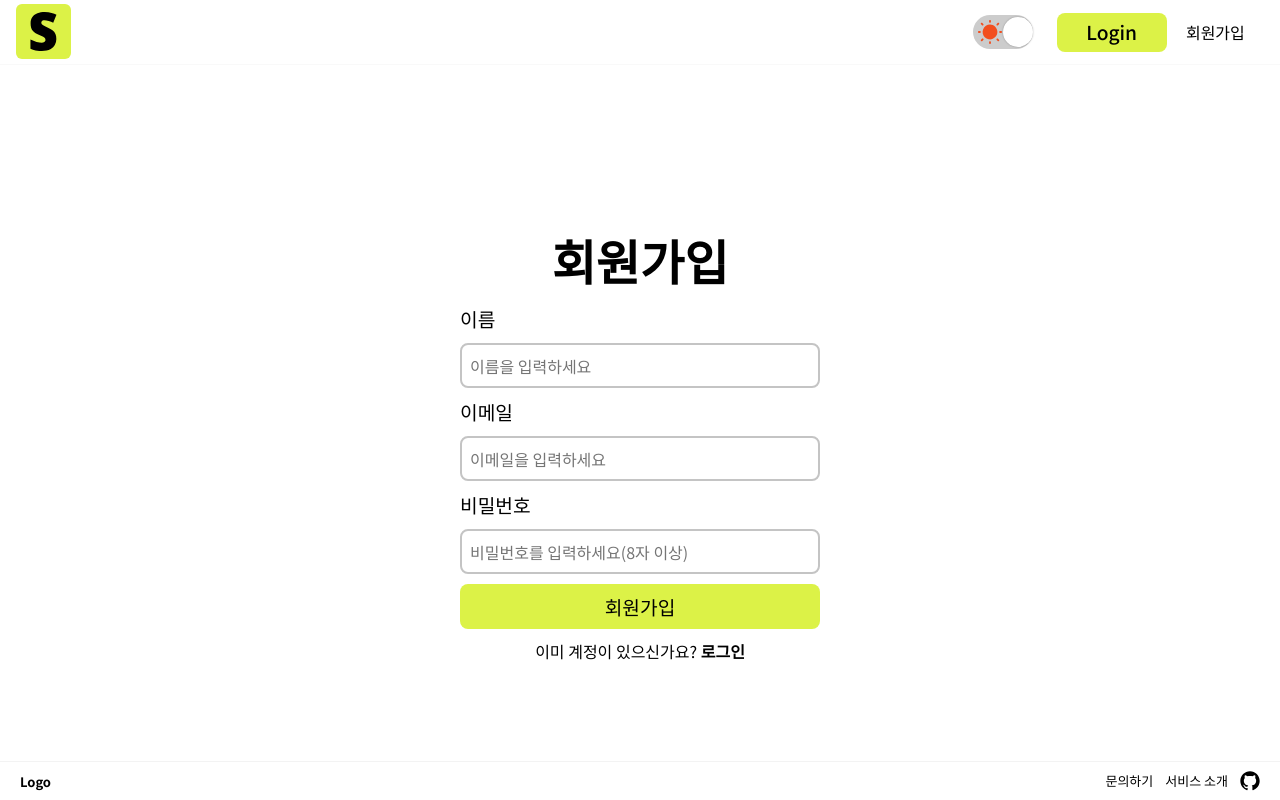
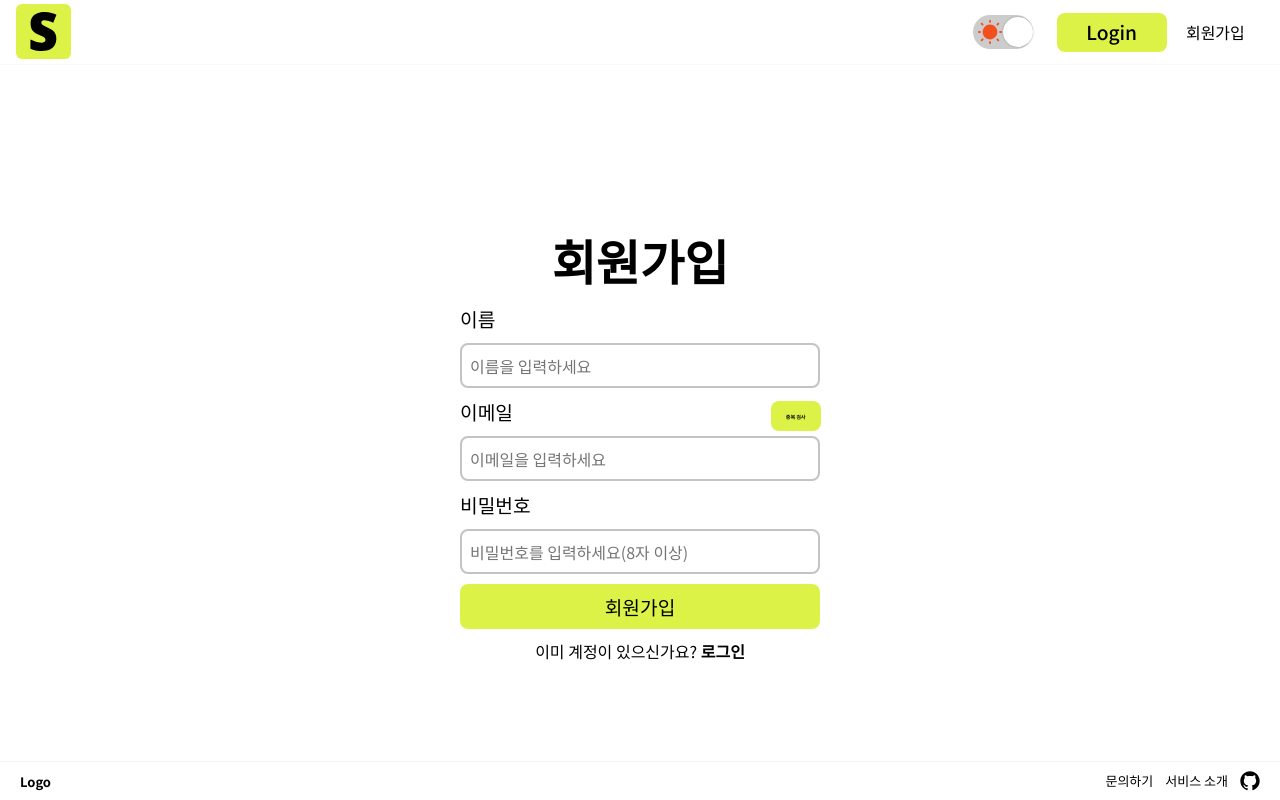
Before and after one commit to codestates-seb/seb43_main_001, a React (Create React App) app in the folder client/: page /SignUp in a window 1280 px wide. Built offline with nearby package versions, Linux system fonts and the light colour scheme; no server answers; what @xeger/quill-image-actions, @xeger/quill-image-formats would draw is missing.

Commit message:
feat:이메일 중복 체크 기능 추가

```diff
--- a/client/src/api/client.ts
+++ b/client/src/api/client.ts
@@ -383,4 +383,11 @@ export const postEmail = async (email: string, userId: string) => {
     .then(() => LoginAPI.githubLogin());
 };
 
+// * : CheckEmail
+export const postCheckEmail = async (email: string) => {
+  return await tokenClient.post('/users/check-email', {
+    email,
+  });
+};
+
 export { tokenClient };
--- a/client/src/components/SignUp/SignInput.style.ts
+++ b/client/src/components/SignUp/SignInput.style.ts
@@ -18,6 +18,7 @@ export const SignTitle = styled.div`
 `;
 
 export const SignInput = styled.input`
+  position: relative;
   width: 360px;
   height: 45px;
   border: 2px solid ${subFontColor};
--- a/client/src/components/SignUp/SignInput.tsx
+++ b/client/src/components/SignUp/SignInput.tsx
@@ -1,4 +1,7 @@
 import * as S from './SignInput.style';
+
+// react
+import React from 'react';
 
 type SignInputProps = {
   type: string;
@@ -6,13 +9,15 @@ type SignInputProps = {
   placeholder: string;
   value: string;
   setValue: React.Dispatch<React.SetStateAction<string>>;
+  children?: React.ReactNode;
 };
 
-function SignInput({ type, name, placeholder, value, setValue }: SignInputProps) {
+const SignInput: React.FC<SignInputProps> = ({ type, name, placeholder, value, setValue }) => {
   return (
     <S.Wrapper>
       <S.SignTitle>{name}</S.SignTitle>
       <S.SignInput
+        className={type === 'email' ? 'shorten-input' : ''}
         type={type}
         placeholder={placeholder}
         value={value}
@@ -20,6 +25,6 @@ function SignInput({ type, name, placeholder, value, setValue }: SignInputProps)
       />
     </S.Wrapper>
   );
-}
+};
 
 export default SignInput;
--- a/client/src/components/SignUp/SignupForm.style.ts
+++ b/client/src/components/SignUp/SignupForm.style.ts
@@ -5,20 +5,38 @@ import { COLOR } from '../../constants';
 
 const { mainColor } = COLOR;
 
+type ButtonProps = {
+  nameError: boolean;
+};
+export const Container = styled.section`
+  position: relative;
+  width: 550px;
+  margin: 0 auto;
+`;
+
 export const SignUpForm = styled.form`
   display: flex;
   flex-direction: column;
   align-items: center;
-  width: 400px;
+  width: 550px;
   gap: 10px;
   margin: 0 auto;
-  @media ${(props) => props.theme.breakpoints.TABLETMIN} {
-    width: 550px;
-  }
 `;
 export const Title = styled.div`
   text-align: start;
   font-size: 3rem;
+  font-weight: bold;
+`;
+
+export const checkDuplicateEmailButton = styled.button<ButtonProps>`
+  position: absolute;
+  right: 5.9rem;
+  top: ${(props) => (props.nameError ? '13rem' : '11rem')};
+  width: 50px;
+  height: 30px;
+  border-radius: 8px;
+  background-color: ${mainColor};
+  font-size: 5px;
   font-weight: bold;
 `;
 
--- a/client/src/components/SignUp/SignupForm.tsx
+++ b/client/src/components/SignUp/SignupForm.tsx
@@ -9,20 +9,33 @@ import { useState } from 'react';
 // custom Hook
 import { useRouter } from '../../hooks/useRouter';
 import { usePostUserSignUp } from '../../hooks/usePostUserSignUp';
+import { usePostCheckEmail } from '../../hooks/usePostCheckEmail';
+
+// toast
+import { toast } from 'react-toastify';
 
 function SignupForm() {
   const [userName, setUserName] = useState<string>('');
   const [userEmail, setUserEmail] = useState<string>('');
   const [userPassword, setUserPassword] = useState<string>('');
+  const [isEmailDupulicateChecked, setEmailDuplicateChecked] = useState<boolean>(false);
 
   const [nameError, setNameError] = useState<boolean>(false);
   const [passwordError, setPasswordError] = useState<boolean>(false);
 
   const { routeTo } = useRouter();
   const { postUserInfoSignUp } = usePostUserSignUp();
+  const { handleCheckEmail } = usePostCheckEmail();
+
+  const handleCheckDuplicateEmailClick = () => {
+    handleCheckEmail(userEmail);
+    setEmailDuplicateChecked(true);
+  };
 
   const handleSubmit = (e: React.FormEvent) => {
     e.preventDefault();
+    if (userEmail === '') setEmailDuplicateChecked(false);
+    if (!isEmailDupulicateChecked) return toast.info('이메일 중복 검사를 진행해주세요!');
     if (userName === '') setNameError(true);
     else setNameError(false);
     if (userPassword.length < 8) return setPasswordError(true);
@@ -30,7 +43,7 @@ function SignupForm() {
     postUserInfoSignUp({ name: userName, password: userPassword, email: userEmail });
   };
   return (
-    <>
+    <S.Container>
       <S.SignUpForm onSubmit={handleSubmit}>
         <S.Title>회원가입</S.Title>
         <SignInput
@@ -61,7 +74,10 @@ function SignupForm() {
           이미 계정이 있으신가요? <strong onClick={() => routeTo('/Login')}>로그인</strong>
         </S.AlreadySignUp>
       </S.SignUpForm>
-    </>
+      <S.checkDuplicateEmailButton nameError={nameError} onClick={handleCheckDuplicateEmailClick}>
+        중복 검사
+      </S.checkDuplicateEmailButton>
+    </S.Container>
   );
 }
 
--- /dev/null
+++ b/client/src/hooks/usePostCheckEmail.ts
@@ -0,0 +1,25 @@
+// react-query
+import { useMutation } from '@tanstack/react-query';
+
+// api
+import { postCheckEmail } from '../api/client';
+import { toast } from 'react-toastify';
+
+export const usePostCheckEmail = () => {
+  const { mutate: CheckEmail } = useMutation({
+    mutationFn: postCheckEmail,
+    onSuccess: (data) => {
+      if (!data.data) {
+        toast.info('가입 가능한 이메일입니다!');
+      } else {
+        toast.info('이미 존재하는 이메일입니다!');
+      }
+    },
+  });
+
+  const handleCheckEmail = (email: string) => {
+    CheckEmail(email);
+  };
+
+  return { handleCheckEmail };
+};
```
